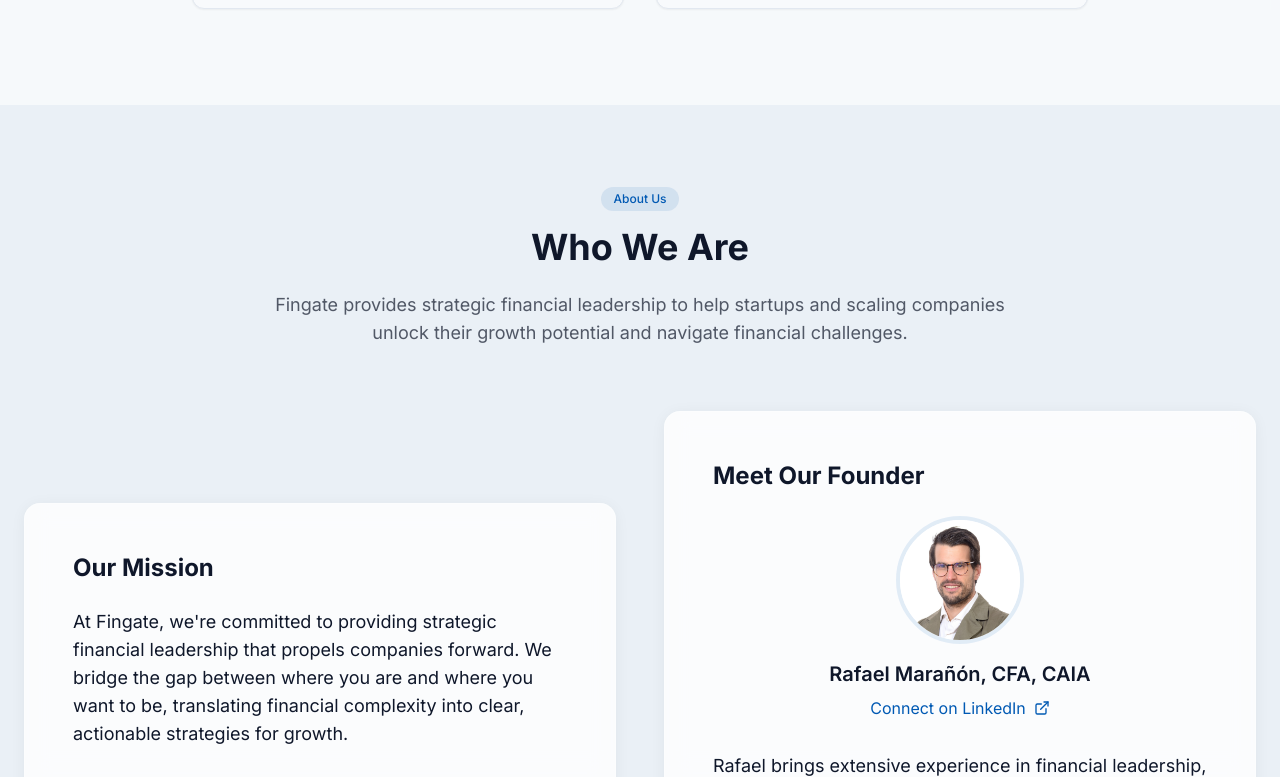
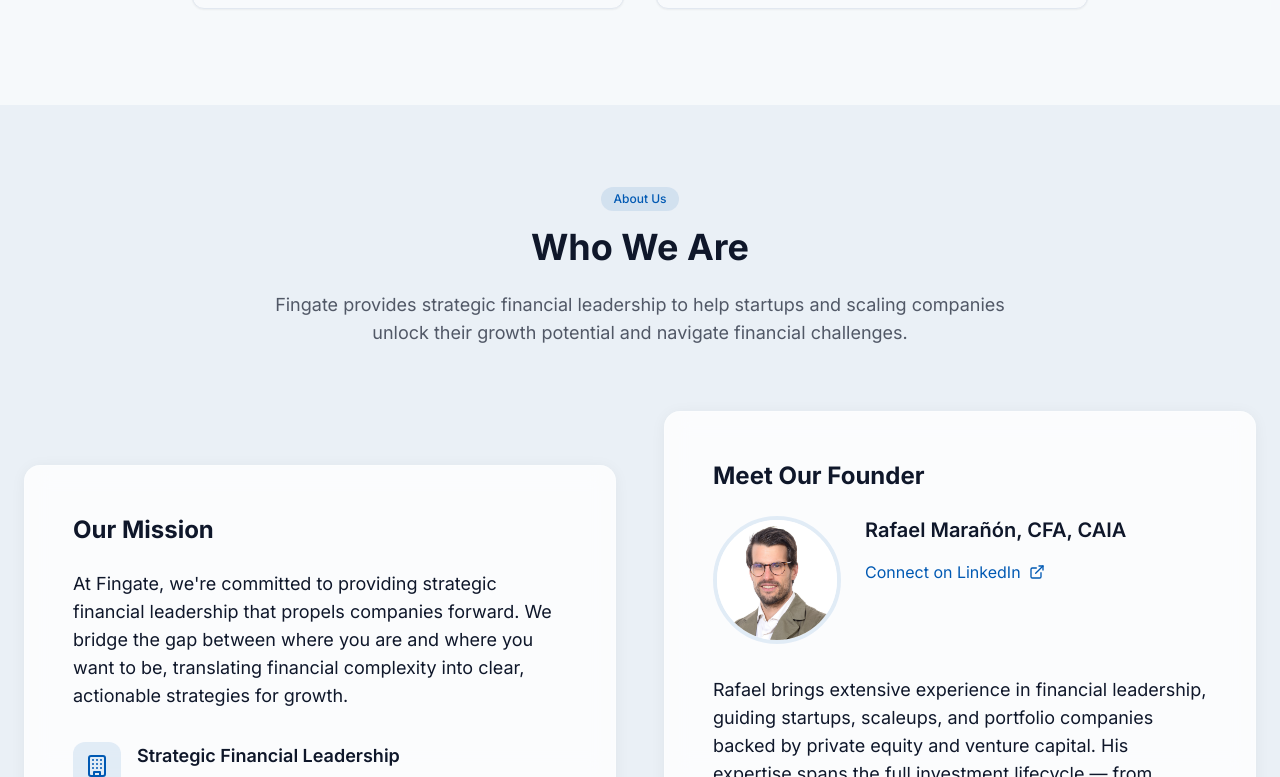
Before and after one commit to rafaelmaranonpy-ui/fingatecfo, a React (Vite) app: page / in a window 1280 px wide. Shown: the part 2023-2800 px from the top of the page. Built offline with nearby package versions, Linux system fonts and the light colour scheme.

Commit message:
Reverted to commit 87009717372a935e1fc303906fa59ee242f5acd9

```diff
--- a/src/components/AboutUs.tsx
+++ b/src/components/AboutUs.tsx
@@ -75,8 +75,9 @@ export const AboutUs = () => {
             <div className="glass-panel rounded-2xl p-8 md:p-12 relative z-10">
               <h3 className="text-2xl font-bold mb-6">Meet Our Founder</h3>
 
-              <div className="flex flex-col items-center text-center gap-4 mb-8">
+              <div className="flex flex-col items-center md:items-start md:flex-row gap-6 mb-8">
                 <div className="w-32 h-32 rounded-full overflow-hidden border-4 border-primary/10">
+                  {/* Updated to use your uploaded photo */}
                   <img
                     src="/lovable-uploads/88e3a3ee-fc2a-4c6e-be3e-3e11d63f288b.png"
                     alt="Rafael Marañón"
@@ -84,8 +85,8 @@ export const AboutUs = () => {
                   />
                 </div>
 
-                <div className="flex flex-col items-center">
-                  <h4 className="text-xl font-semibold mb-2">Rafael Marañón, CFA, CAIA</h4>
+                <div>
+                  <h4 className="text-xl font-semibold mb-4">Rafael Marañón, CFA, CAIA</h4>
 
                   <a
                     href="https://www.linkedin.com/in/rafaelmpdy/"
```
